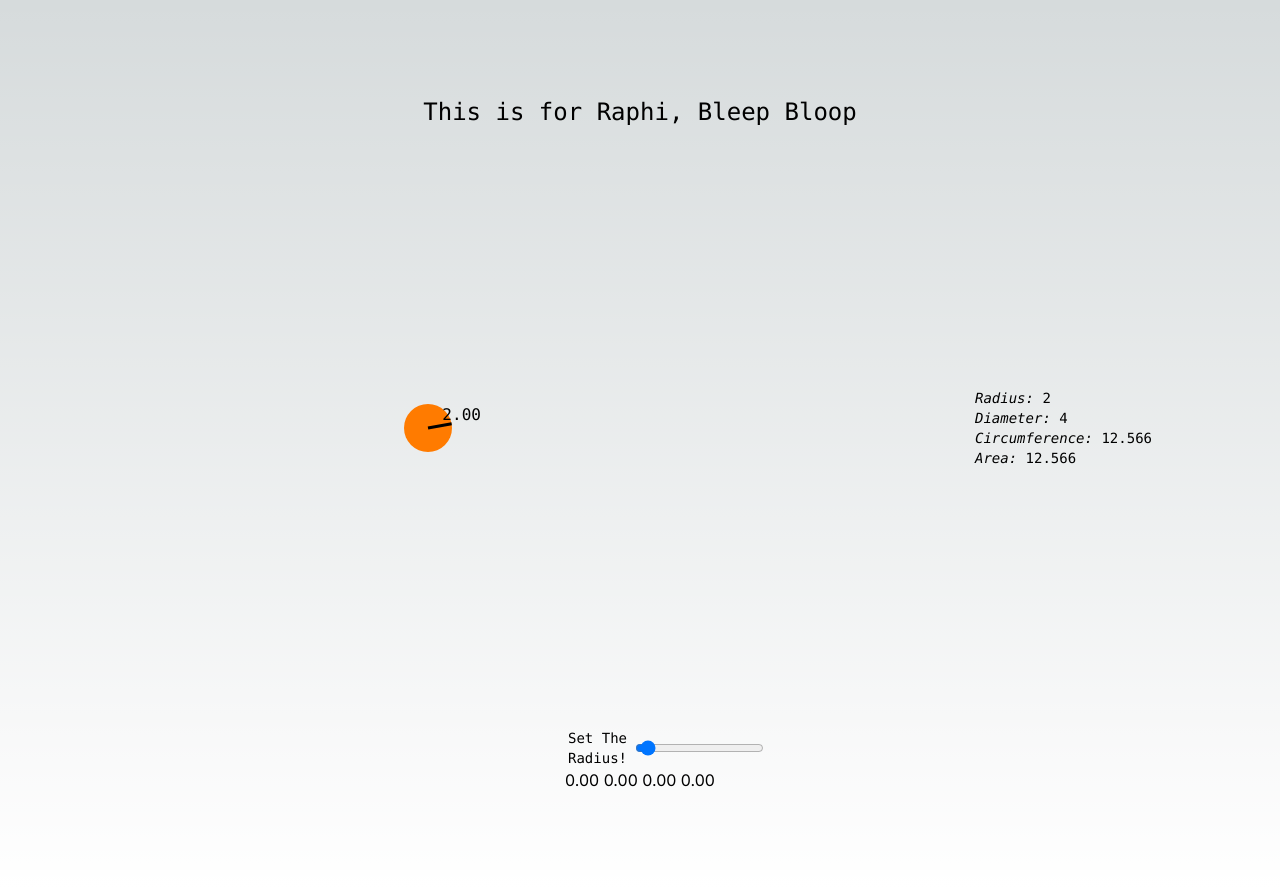
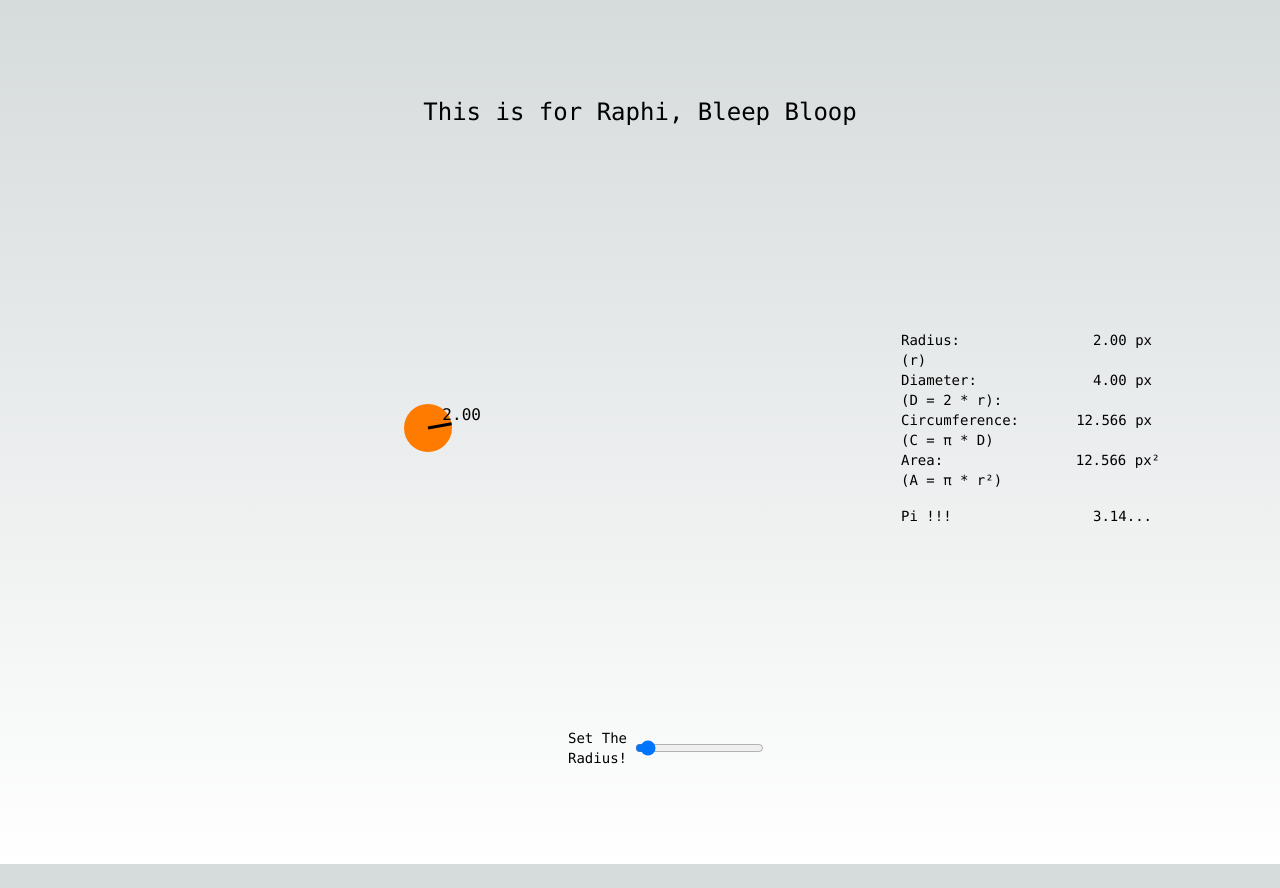
Before and after one commit to peterdresslar/rafa-maths, a Next.js app: page / in a window 1280 px wide. After the commit the page ends 864 px from the top, so only its background shows below. Built offline with nearby package versions, Linux system fonts and the light colour scheme.

Commit message:
formatting

```diff
--- a/app/page.tsx
+++ b/app/page.tsx
@@ -22,7 +22,7 @@ export default function Home() {
   const startingRadiusVelocity = 1;
   const [radiusVelocity, setRadiusVelocity] = useState(startingRadiusVelocity);
   // friction is a constant that gives motion a sticky feeling. 0 is no friction, 1 is max friction
-  const radiusFriction = .85
+  const radiusFriction = .7
   const [radiusDelta, setRadiusDelta] = useState(0);
   const rotationFriction = .9;
   const [rotationDelta, setRotationDelta] = useState(0);
@@ -102,18 +102,36 @@ export default function Home() {
           <svg id="circles-svg" width={svgWidth} height={svgHeight}></svg>
         </div>
         <div>
-        <div className="font-mono text-sm"><em>Radius:</em> {radius}</div>
-        <div className="font-mono text-sm"><em>Diameter:</em> {diameter}</div>
-        <div className="font-mono text-sm"><em>Circumference:</em> {circumference}</div>
-        <div className="font-mono text-sm"><em>Area:</em> {area}</div>
+          <div className="font-mono text-sm flex justify-between">
+            <div className="w-48">Radius: <br />(r)</div>
+            <div>{radius.toFixed(2)} px</div>
           </div>
+          <div className="font-mono text-sm flex justify-between">
+            <div>Diameter: <br /> (D = 2 * r):</div>
+            <div>{diameter.toFixed(2)} px</div>
+          </div>
+          <div className="font-mono text-sm flex justify-between">
+            <div>Circumference: <br />(C = π * D)</div>
+            <div>{circumference.toFixed(3)} px</div>
+          </div>
+          <div className="font-mono text-sm flex justify-between">
+            <div>Area: <br /> (A = π * r²)</div>
+            <div className='-mr-2'>{area.toFixed(3)} px²</div>
+          </div>
+          <div className="mt-4 font-mono text-sm flex justify-between">
+            <div>Pi !!!</div>
+            <div>3.14...</div>
+          </div>
+
+        </div>
+
       </div>
       <div className="w-36 items-center gap-2 justify-between font-mono text-sm lg:flex">
         <label htmlFor="radius">Set The Radius!</label>
         <input type="range" min="1" max="25" value={radius} onChange={(e) => setRadius(Number(e.target.value))} />
       </div>
       <div>
-      {radiusVelocity.toFixed(2)} {radiusDelta.toFixed(2)} {rotationVelocity.toFixed(2)} { rotationDelta.toFixed(2)}
+        {/* {radiusVelocity.toFixed(2)} {radiusDelta.toFixed(2)} {rotationVelocity.toFixed(2)} { rotationDelta.toFixed(2)} */}
       </div>
     </main>
   )
```
Lines whose indentation alone changed are shown as unchanged.
